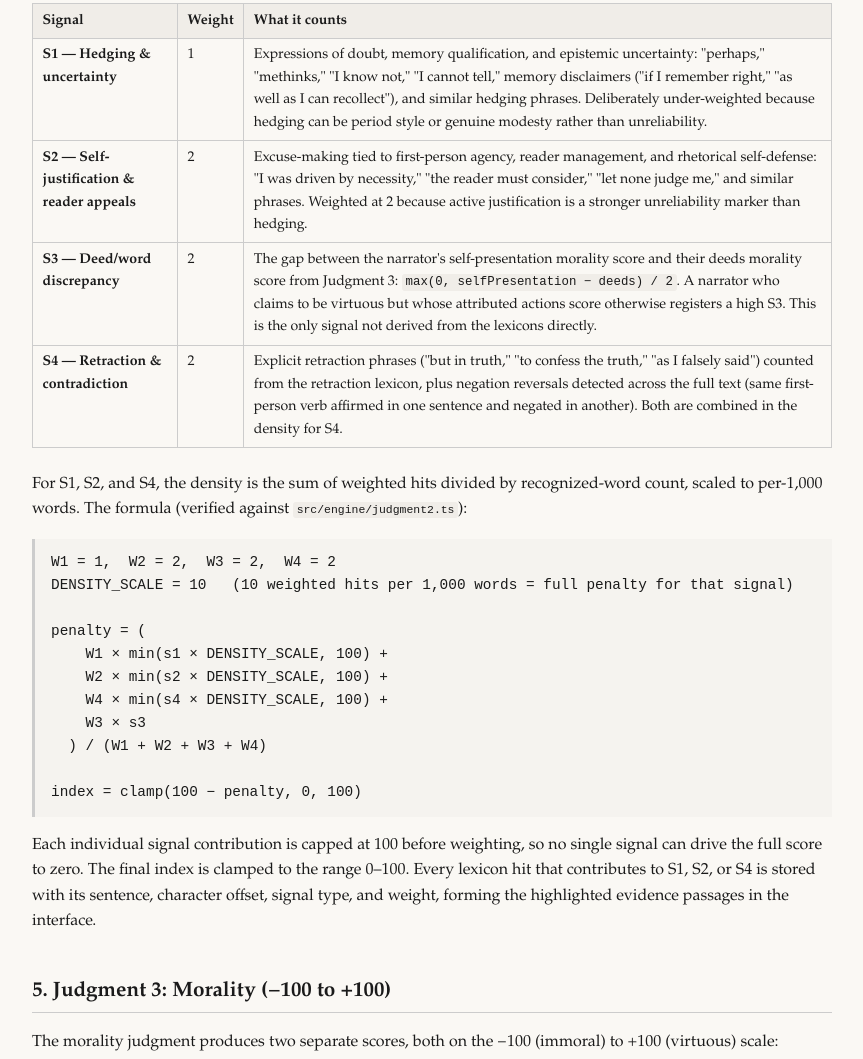
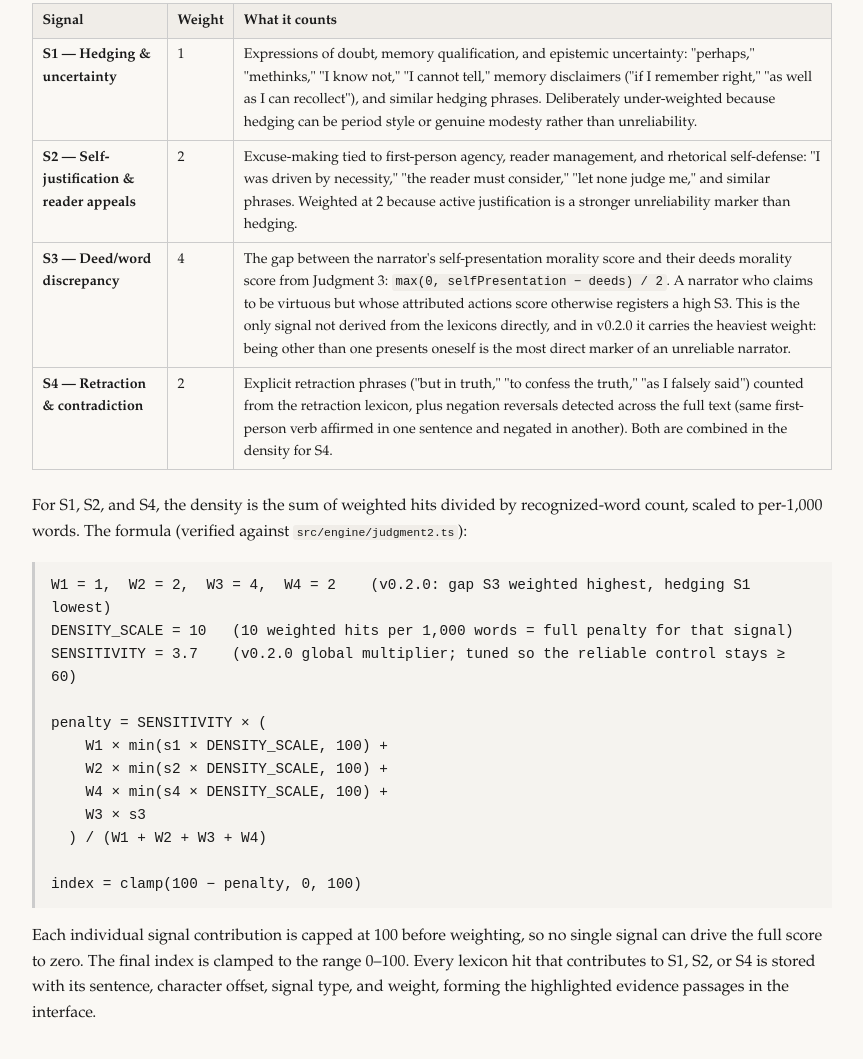
Before and after one commit to hilaryhavens/EvilI, a website built with Vite: page methodology.html in a window 1280 px wide. Shown: the part 2577-3636 px from the top of the page, without its empty margins (208-1071 px from the left). Built offline with nearby package versions, Linux system fonts and the light colour scheme.

Commit message:
Fix doc inconsistencies flagged in spec review: S3 weight, SENSITIVITY, citation version
Co-Authored-By: Claude Opus 4.8 <noreply@anthropic.com>

```diff
--- a/methodology.html
+++ b/methodology.html
@@ -160,8 +160,8 @@
           </tr>
           <tr>
             <td><strong>S3 — Deed/word discrepancy</strong></td>
-            <td>2</td>
-            <td>The gap between the narrator's self-presentation morality score and their deeds morality score from Judgment 3: <code>max(0, selfPresentation − deeds) / 2</code>. A narrator who claims to be virtuous but whose attributed actions score otherwise registers a high S3. This is the only signal not derived from the lexicons directly.</td>
+            <td>4</td>
+            <td>The gap between the narrator's self-presentation morality score and their deeds morality score from Judgment 3: <code>max(0, selfPresentation − deeds) / 2</code>. A narrator who claims to be virtuous but whose attributed actions score otherwise registers a high S3. This is the only signal not derived from the lexicons directly, and in v0.2.0 it carries the heaviest weight: being other than one presents oneself is the most direct marker of an unreliable narrator.</td>
           </tr>
           <tr>
             <td><strong>S4 — Retraction &amp; contradiction</strong></td>
@@ -173,10 +173,11 @@
 
       <p>For S1, S2, and S4, the density is the sum of weighted hits divided by recognized-word count, scaled to per-1,000 words. The formula (verified against <code>src/engine/judgment2.ts</code>):</p>
 
-      <div class="formula-block">W1 = 1,  W2 = 2,  W3 = 2,  W4 = 2
+      <div class="formula-block">W1 = 1,  W2 = 2,  W3 = 4,  W4 = 2    (v0.2.0: gap S3 weighted highest, hedging S1 lowest)
 DENSITY_SCALE = 10   (10 weighted hits per 1,000 words = full penalty for that signal)
+SENSITIVITY = 3.7    (v0.2.0 global multiplier; tuned so the reliable control stays ≥ 60)
 
-penalty = (
+penalty = SENSITIVITY × (
     W1 × min(s1 × DENSITY_SCALE, 100) +
     W2 × min(s2 × DENSITY_SCALE, 100) +
     W4 × min(s4 × DENSITY_SCALE, 100) +
```
Also changed, not shown: README.md.
